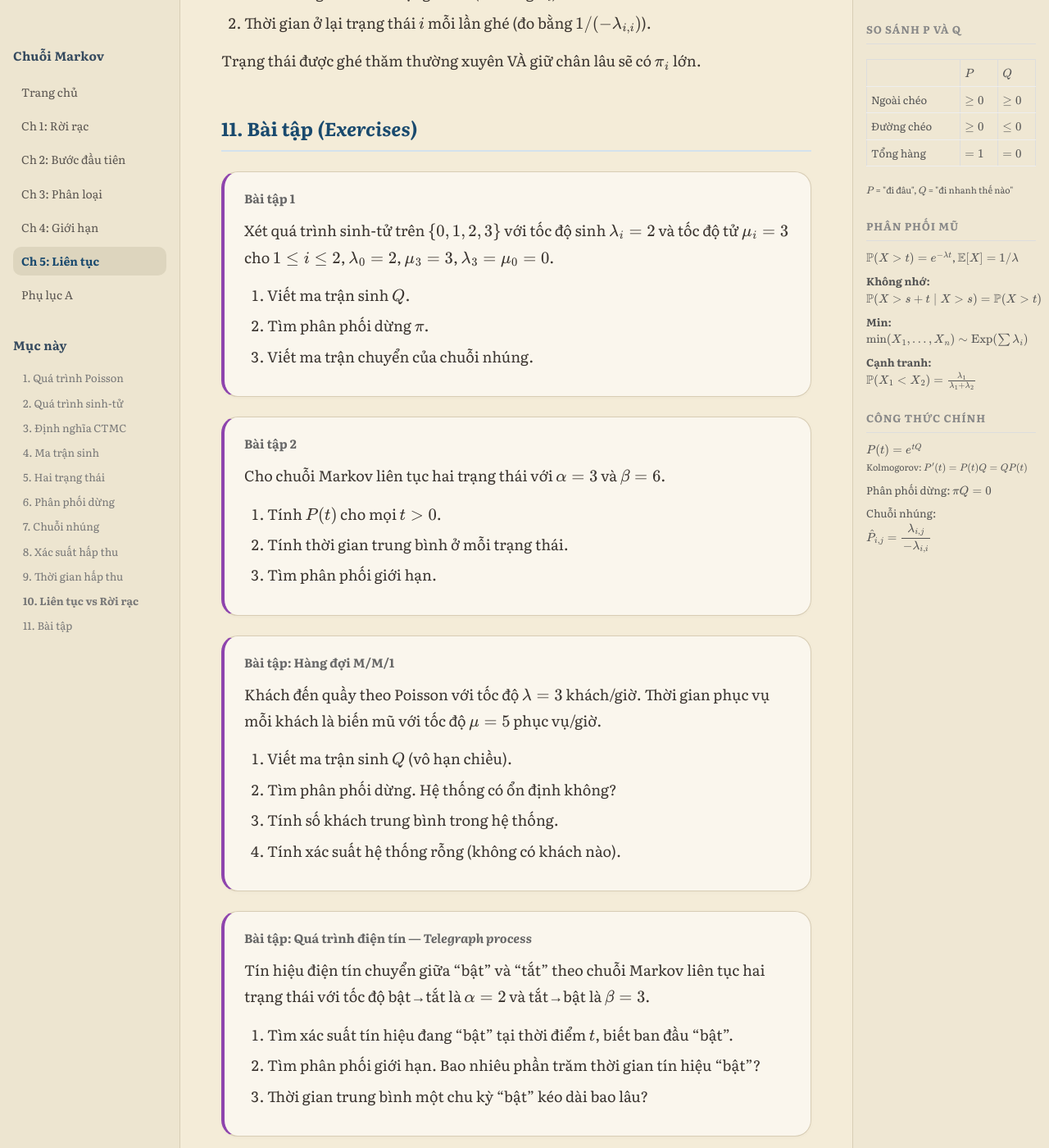
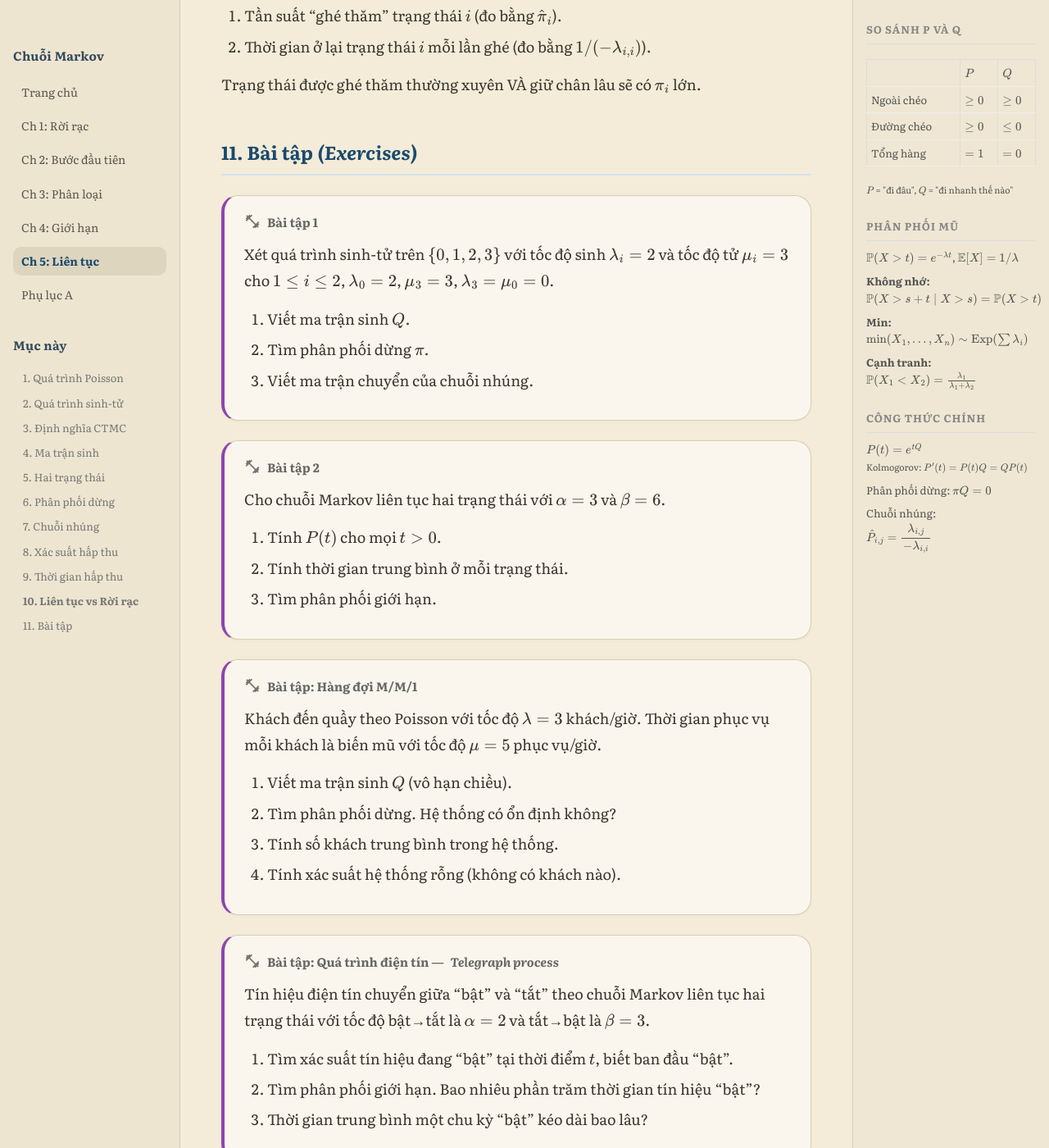
Before and after one commit to hoangphi01/markov-chains, a Jekyll site: the page built from docs/ch5.html, in a window 1280 px wide and 1400 px high, scrolled down 21591 px. Shown: the whole window at 82% size. Built offline with Jekyll 4.4.1, drawn with Linux system fonts in a browser that asks for light colours; some of the changed text lies outside the part shown.

Commit message:
feat: add Google Material Icons to box/example/exercise titles
- definition: menu_book (book icon)
- theorem: verified (checkmark badge)
- formula: functions (math f(x))
- summary: lightbulb (idea/tip)
- example: edit_note (pen/note)
- exercise: fitness_center (dumbbell/workout)

Load Material Icons Outlined font in default.html and index.html.

```diff
--- a/docs/_includes/components/box-start.html
+++ b/docs/_includes/components/box-start.html
@@ -1,3 +1,3 @@
 <div class="box {{ include.type }}">
-{% if include.title %}<p class="box-title">{{ include.title }}</p>{% endif %}
+{% if include.title %}<p class="box-title"><span class="box-icon material-icons-outlined">{% if include.type == 'definition' %}menu_book{% elsif include.type == 'theorem' %}verified{% elsif include.type == 'formula' %}functions{% elsif include.type == 'summary' %}lightbulb{% else %}info{% endif %}</span>{{ include.title }}</p>{% endif %}
 <div class="box-body">
--- a/docs/_includes/components/example-start.html
+++ b/docs/_includes/components/example-start.html
@@ -1,2 +1,2 @@
 <div class="example">
-{% if include.title %}<p class="example-title">{{ include.title }}</p>{% endif %}
+{% if include.title %}<p class="example-title"><span class="box-icon material-icons-outlined">edit_note</span>{{ include.title }}</p>{% endif %}
--- a/docs/_includes/components/exercise-start.html
+++ b/docs/_includes/components/exercise-start.html
@@ -1,2 +1,2 @@
 <div class="exercise">
-{% if include.title %}<p class="exercise-title">{{ include.title }}</p>{% endif %}
+{% if include.title %}<p class="exercise-title"><span class="box-icon material-icons-outlined">fitness_center</span>{{ include.title }}</p>{% endif %}
--- a/docs/_layouts/default.html
+++ b/docs/_layouts/default.html
@@ -7,6 +7,7 @@
   <link rel="preconnect" href="https://fonts.googleapis.com">
   <link rel="preconnect" href="https://fonts.gstatic.com" crossorigin>
   <link href="https://fonts.googleapis.com/css2?family=Literata:ital,wght@0,400;0,700;1,400;1,700&display=swap" rel="stylesheet">
+  <link href="https://fonts.googleapis.com/icon?family=Material+Icons+Outlined" rel="stylesheet">
   <link rel="stylesheet" href="{{ '/css/framework.css' | relative_url }}">
   <link rel="stylesheet" href="{{ '/css/book.css' | relative_url }}">
   {% include mathjax.html %}
--- a/docs/css/framework.css
+++ b/docs/css/framework.css
@@ -163,6 +163,15 @@
   border-radius: var(--box-radius) var(--box-radius) 0 0;
   background: var(--box-header);
   color: #fff;
+  display: flex;
+  align-items: center;
+  gap: 8px;
+}
+
+.box-icon {
+  font-size: 20px;
+  opacity: 0.9;
+  flex-shrink: 0;
 }
 
 .box .box-body {
@@ -186,6 +195,9 @@
   font-weight: bold;
   margin-bottom: 10px;
   font-size: 15px;
+  display: flex;
+  align-items: center;
+  gap: 8px;
 }
 
 /* === Proof === */
--- a/docs/index.html
+++ b/docs/index.html
@@ -7,6 +7,7 @@
   <link rel="preconnect" href="https://fonts.googleapis.com">
   <link rel="preconnect" href="https://fonts.gstatic.com" crossorigin>
   <link href="https://fonts.googleapis.com/css2?family=Literata:ital,wght@0,400;0,700;1,400;1,700&display=swap" rel="stylesheet">
+  <link href="https://fonts.googleapis.com/icon?family=Material+Icons+Outlined" rel="stylesheet">
   <link rel="stylesheet" href="css/framework.css">
   <link rel="stylesheet" href="css/book.css">
   <script>
```
